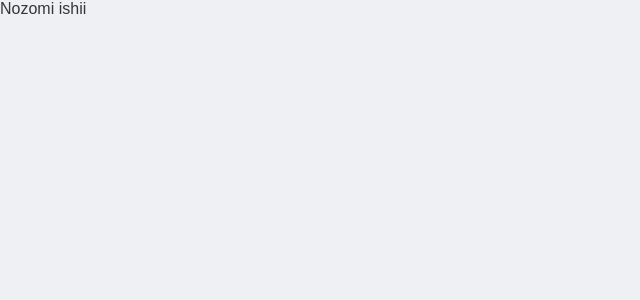
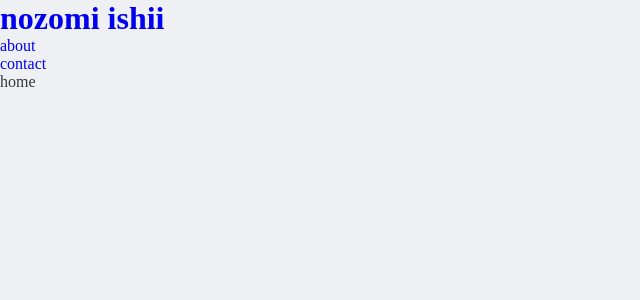
Before and after one commit to nozomiishii/c2021, a React (Create React App) app: page / in a window 1280 px wide. Shown: the top 300 px of the page, without its empty margins (0-640 px from the left). Built offline with nearby package versions, Linux system fonts and the light colour scheme.

Commit message:
pagenation

```diff
--- a/src/App.tsx
+++ b/src/App.tsx
@@ -1,7 +1,7 @@
 import React from 'react';
 import { BrowserRouter, Route, Switch } from 'react-router-dom';
-import { Home } from './pages/Home';
-import { NotFound } from './pages/NotFound';
+import { About, Contact, Home, NotFound } from './pages';
+
 import { GlobalStyle } from './theme';
 
 function App() {
@@ -13,6 +13,12 @@ function App() {
           <Route exact path="/">
             <Home />
           </Route>
+          <Route exact path="/about">
+            <About />
+          </Route>
+          <Route exact path="/contact">
+            <Contact />
+          </Route>
           <Route path="*">
             <NotFound />
           </Route>
--- a/src/components/Templates/Layout/Layout.tsx
+++ b/src/components/Templates/Layout/Layout.tsx
@@ -1,5 +1,25 @@
 import React from 'react';
+import { Link } from 'react-router-dom';
 
-export const Layout: React.FC = () => {
-  return <div>Layout</div>;
+export const Layout: React.FC = ({ children }) => {
+  return (
+    <div>
+      <div style={{ display: 'flex', flexDirection: 'column' }}>
+        <div>
+          <Link to="/">
+            <h1>nozomi ishii</h1>
+          </Link>
+        </div>
+        <ul>
+          <li>
+            <Link to="/about">about</Link>
+          </li>
+          <li>
+            <Link to="/contact">contact</Link>
+          </li>
+        </ul>
+      </div>
+      {children}
+    </div>
+  );
 };
--- /dev/null
+++ b/src/pages/About.tsx
@@ -0,0 +1,6 @@
+import React from 'react';
+import { Layout } from '../components';
+
+export const About: React.FC = () => {
+  return <Layout>About</Layout>;
+};
--- /dev/null
+++ b/src/pages/Contact.tsx
@@ -0,0 +1,6 @@
+import React from 'react';
+import { Layout } from '../components';
+
+export const Contact: React.FC = () => {
+  return <Layout>Contact</Layout>;
+};
--- a/src/pages/Home.tsx
+++ b/src/pages/Home.tsx
@@ -1,4 +1,6 @@
 import React, { useState } from 'react';
+import { Link } from 'react-router-dom';
+import { Layout } from '../components';
 
 interface S {
   colorBeam: boolean;
@@ -9,12 +11,5 @@ const init = {
 };
 export const Home: React.FC = () => {
   const [state, setState] = useState<S>(init);
-  return (
-    <div>
-      <div style={{ display: 'flex', flexDirection: 'column' }}>
-        <div>Nozomi ishii</div>
-        <div></div>
-      </div>
-    </div>
-  );
+  return <Layout>home</Layout>;
 };
--- /dev/null
+++ b/src/pages/index.tsx
@@ -0,0 +1,4 @@
+export * from './About';
+export * from './Contact';
+export * from './Home';
+export * from './NotFound';
--- a/src/theme.ts
+++ b/src/theme.ts
@@ -12,10 +12,12 @@ export const GlobalStyle = createGlobalStyle`
 		margin: 0;
     padding: 0;
     box-sizing: border-box;
+    text-decoration: none;
+    list-style:none;
   }
 	body{
 		min-height: 100vh;
-    font-family: 'Kosugi Maru', sans-serif;
+    /* font-family: 'Kosugi Maru', sans-serif; */
     background-color:${Color.BG_COLOR};
     color: ${Color.DARK_FONT};
 	}
```
Also changed, not shown: src/components/index.ts (renamed from src/components/intex.ts).
